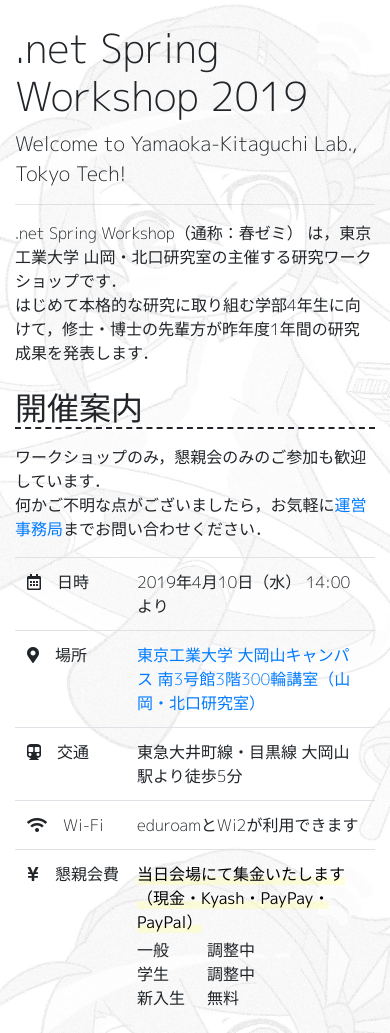
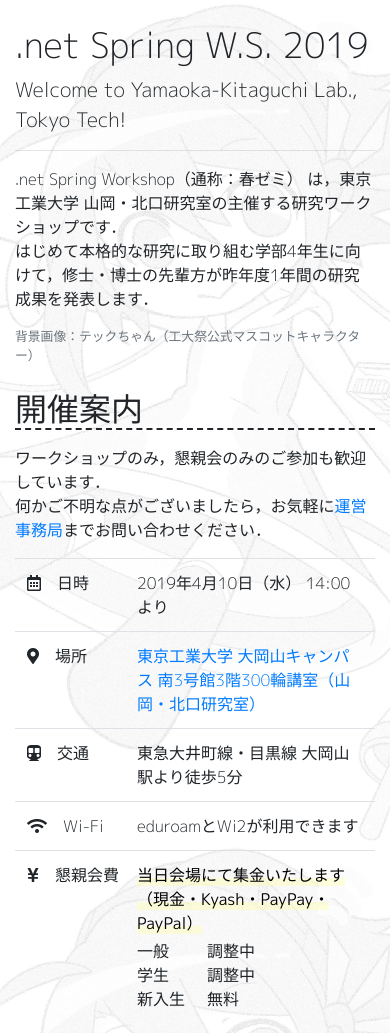
Before and after one commit to yamaoka-kitaguchi-lab/workshop.net.ict.e.titech.ac.jp, a plain HTML site: page index.html in a window 390 px wide. Shown: the top 1033 px of the page. Drawn offline with nearby package versions, Linux system fonts and the light colour scheme; no server answers.

Commit message:
Deploy workshop.net.ict.e.titech.ac.jp to github.com/yamaoka-kitaguchi-lab/workshop.net.ict.e.titech.ac.jp.git:master

```diff
--- a/css/style.css
+++ b/css/style.css
@@ -13,6 +13,10 @@
 
 h1, h2, h3, h4 {
   font-weight: 300;
+}
+
+.display-6 {
+  font-size: 2.2rem;
 }
 
 h2 {
--- a/index.html
+++ b/index.html
@@ -20,10 +20,13 @@
   <body>
     <div class="container">
       <section class="my-4" id="header">
-        <h1>.net Spring Workshop 2019</h1>
+        <h1 class="display-4 d-none d-lg-inline-block">.net Spring Workshop 2019</h1>
+        <h1 class="display-5 d-none d-md-inline-block d-lg-none">.net Spring Workshop 2019</h1>
+        <h1 class="display-6 d-inline-block d-md-none">.net Spring W.S. 2019</h1>
         <p class="lead">Welcome to Yamaoka-Kitaguchi Lab., Tokyo Tech!</p>
         <hr>
         <p>.net Spring Workshop（通称：春ゼミ） は，東京工業大学 山岡・北口研究室の主催する研究ワークショップです．<br>はじめて本格的な研究に取り組む学部4年生に向けて，修士・博士の先輩方が昨年度1年間の研究成果を発表します．</p>
+        <p class="text-muted small" id="tech-chan-copyright">背景画像：<a class="text-muted bold" href="https://twitter.com/hidatun">テックちゃん（工大祭公式マスコットキャラクター）</a></p>
       </section>
       <section class="my-4" id="announce">
         <h2 class="mb-3">開催案内</h2>
--- a/js/printout.js
+++ b/js/printout.js
@@ -1,4 +1,4 @@
-const hide_elements = $('#announce,#print_program,#detail,#update,#footer');
+const hide_elements = $('#tech-chan-copyright,#announce,#print_program,#detail,#update,#footer');
 const bg_image = $('body').css('background-image');
 
 $('#print_program').click(() => {
```
